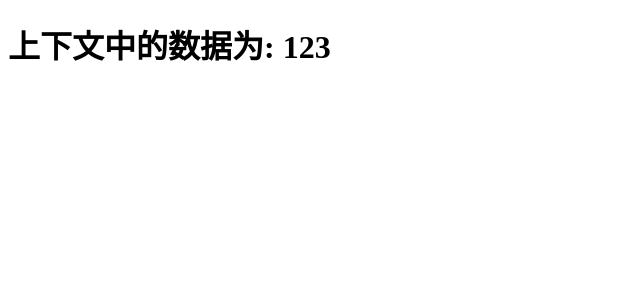
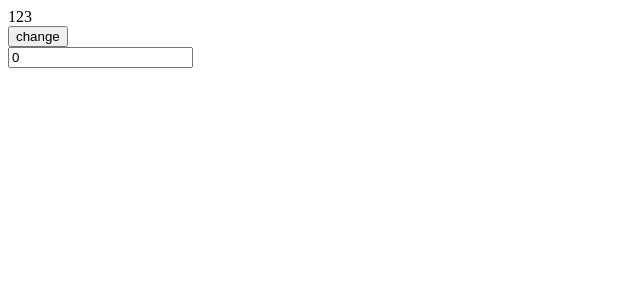
Before and after one commit to Joruno-w/react, a React (Create React App) app: page / in a window 1280 px wide. Shown: the top 300 px of the page, without its empty margins (0-640 px from the left). Built offline with nearby package versions, Linux system fonts and the light colour scheme.

Commit message:
useCallback

```diff
--- a/src/App.js
+++ b/src/App.js
@@ -1,16 +1,29 @@
-import React,{useContext} from 'react';
-const ctx = React.createContext();
-
-function Test() {
-    const value = useContext(ctx);
-    return <h1>上下文中的数据为: {value}</h1>
+import React, {useCallback, useState} from 'react';
+class Test extends React.PureComponent{
+    render() {
+        console.log("Test render");
+        return(
+            <div>
+                <div>{this.props.txt}</div>
+                <button onClick={this.props.onClick}>change</button>
+            </div>
+        )
+    }
 }
-
 function App() {
+    console.log("App render");
+    const [txt,setTxt] = useState(123);
+    const [n,setN] = useState(0);
+    const handleClick = useCallback(()=>{
+        setTxt(txt+1)
+    },[txt]);
     return (
-        <ctx.Provider value="123">
-            <Test/>
-        </ctx.Provider>
+        <div>
+            <Test txt={txt} onClick={handleClick}/>
+            <input type="number" value={n} onChange={e=>{
+                setN(parseInt(e.target.value));
+            }}/>
+        </div>
     );
 }
 
```
